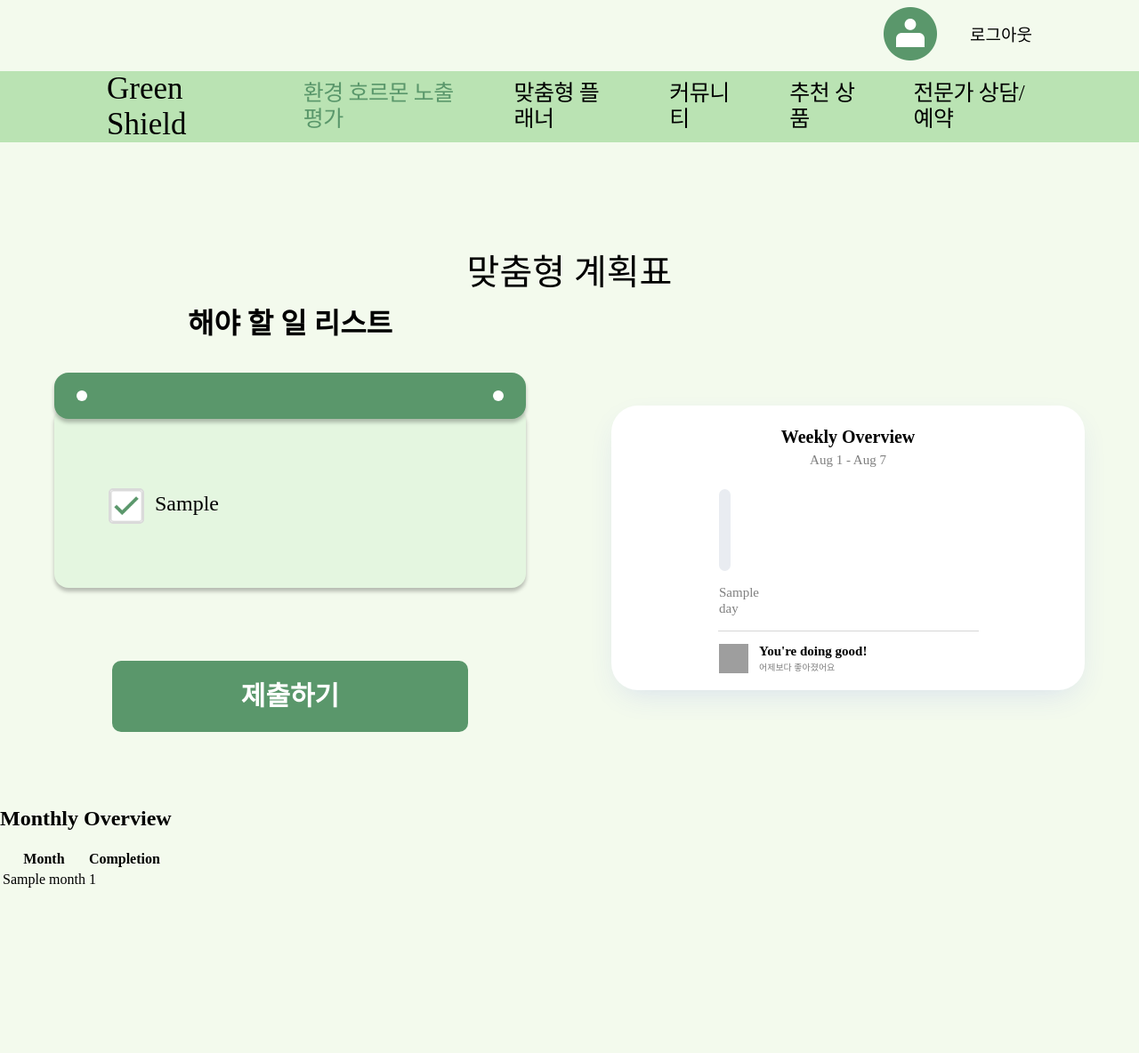
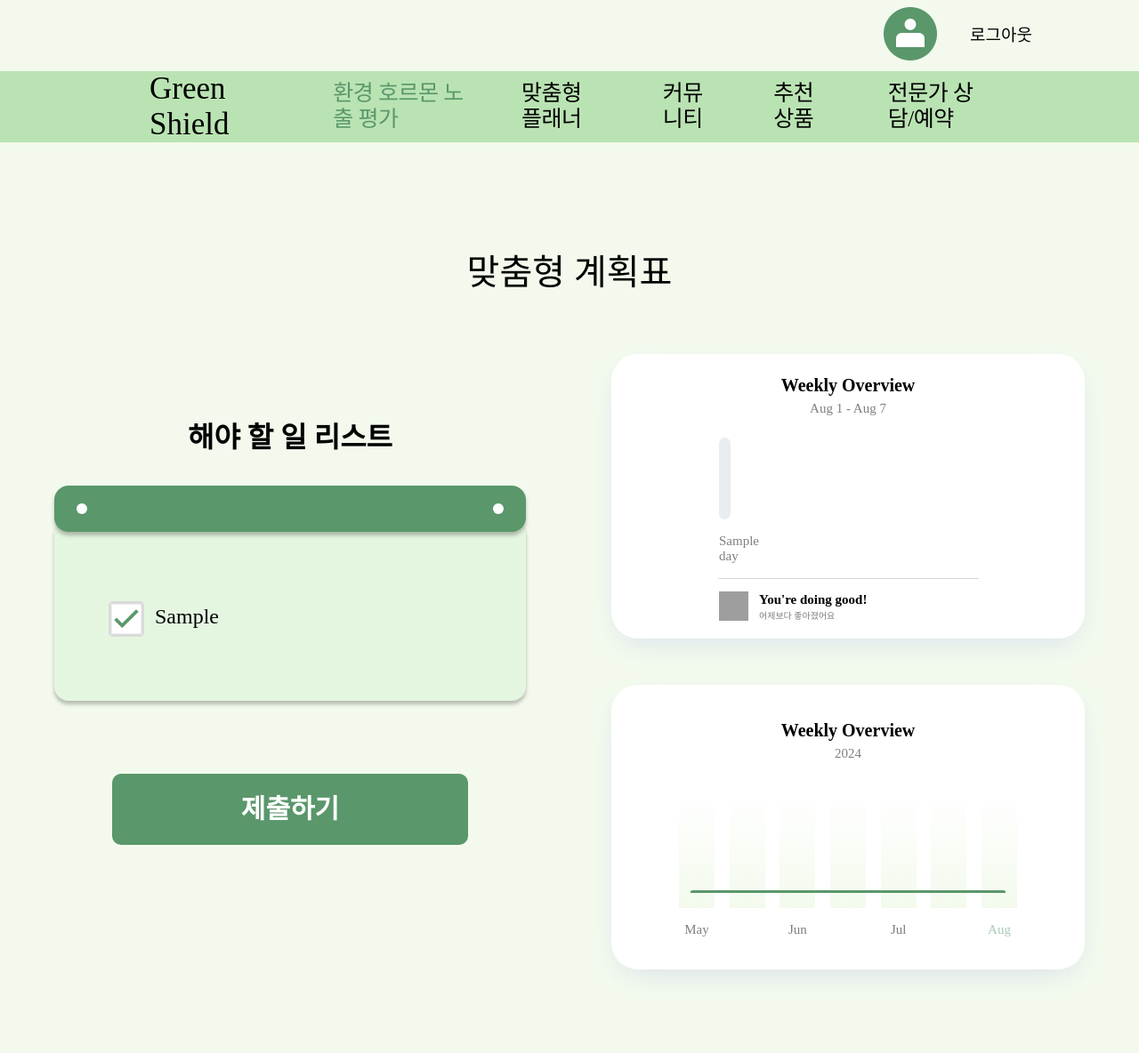
Before and after one commit to likelion-hackathon-greenshield/GreenShield, a Django app: template greenPrj/green/templates/green/list.html in a window 1280 px wide. Shown: the whole page at 89% size. Before the commit the page ends 998 px from the top, so only its background shows below. Run offline with Django 4.2, Linux system fonts and the light colour scheme; the template is opened without the code that fills it: most values are stand-ins (such as "Sample title", 1, 10 or a date in 2020); grey boxes are pictures that could not be loaded.

Commit message:
[design] 곡선 그래프 성공git add .git add .git add .git add .

```diff
--- a/greenPrj/green/templates/green/list.html
+++ b/greenPrj/green/templates/green/list.html
@@ -64,6 +64,8 @@
         <!-- 분석 결과 그래프 -->
         <section class="chart">
           <!-- 막대 그래프 -->
+          <!-- 막대 그래프 -->
+          <!-- 막대 그래프 -->
           <div class="chart">
             <h4 class="chart-name">Weekly Overview</h4>
             <p class="chart-date">Aug 1 - Aug 7</p>
@@ -101,6 +103,62 @@
               </div>
             </div>
           </div>
+
+          <!-- 곡선 그래프 -->
+          <!-- 곡선 그래프 -->
+          <!-- 곡선 그래프 -->
+          <div class="chart">
+            <div class="chart-margin">
+              <h4 class="chart-name">Weekly Overview</h4>
+              <p class="chart-date">2024</p>
+              <ul class="bar2">
+                <li></li>
+                <li></li>
+                <li></li>
+                <li></li>
+                <li></li>
+                <li></li>
+                <li></li>
+              </ul>
+              <ul class="bar2-x-axis">
+                <li></li>
+                <li></li>
+                <li></li>
+                <li></li>
+                <!-- <li>Mar</li>
+                <li>May</li>
+                <li>Jul</li>
+                <li style="color: #5a976b">Aug</li> -->
+              </ul>
+              <!-- round된 곡선 끝 보이도록 5정도 여유분 두기 -->
+              <div class="bar2-line">
+                <svg class="bar2-line" viewBox="0 0 300 100">
+                  <!-- x값 - 90씩, 30씩 -->
+                  <path
+                    class="bar2-line"
+                    fill="none"
+                    stroke="#5A976B"
+                    stroke-width="4"
+                    stroke-linecap="round"
+                    d=""
+                  />
+                  <!-- d="
+                       M 15 96
+                       C 45 96 75 42 105 42
+                       C 135 42 165 64 195 64
+                       C 225 64 255 12 285 12
+                     "
+
+                       d="
+                    M 15
+                    C 45 75 105
+                    C 135 165 195
+                    C 225 255 285
+                    " -->
+                </svg>
+              </div>
+            </div>
+          </div>
         </section>
       </div>
     </section>
@@ -117,16 +175,9 @@
         {% endfor %}
       </tbody>
     </table>
-    -->
 
     <h2>Monthly Overview</h2>
     <table>
-      <thead>
-        <tr>
-          <th>Month</th>
-          <th>Completion</th>
-        </tr>
-      </thead>
       <tbody>
         {% for month, count in completion_by_month.items %}
         <tr>
@@ -136,11 +187,21 @@
         {% endfor %}
       </tbody>
     </table>
+    -->
 
+    <!-- Django 템플릿 엔진을 사용하여 JavaScript 변수에 데이터 할당 -->
     <script>
-      // Django 템플릿 엔진을 사용하여 JavaScript 변수에 데이터 할당
       var completionData = {{ completion_by_day|safe }};
     </script>
     <script src="{% static 'js/list.js' %}"></script>
+    <script id="data" type="application/json">
+      {
+        {% for month, count in completion_by_month.items %}
+          "{{ month }}": {{ count }}{% if not forloop.last %},{% endif %}
+        {% endfor %}
+      }
+    </script>
+
+    <script src="{% static 'js/list_curve.js' %}"></script>
   </body>
 </html>
--- a/greenPrj/static/css/list.css
+++ b/greenPrj/static/css/list.css
@@ -8,12 +8,13 @@ section h1.page-name {
   justify-content: center;
 }
 div.container {
+  margin: 0 48px;
   display: flex;
   justify-content: center;
   align-items: center;
 }
 section.todo-list {
-  margin: 0 48px;
+  margin: 84px 48px;
 
   display: flex;
   flex-direction: column;
--- a/greenPrj/static/js/list.js
+++ b/greenPrj/static/js/list.js
@@ -16,7 +16,7 @@ document.addEventListener("DOMContentLoaded", () => {
           if (count === 0) {
             // count가 0인 경우
             barElements[index].style.height = "100px";
-            barElements[index].style.backgroundColor = "#e0e0e0"; // 예를 들어 연한 회색으로 설정
+            barElements[index].style.backgroundColor = "#F1F1F1"; // 예를 들어 연한 회색으로 설정
           } else if (index < today) {
             // 오늘 이전의 요일
             barElements[index].style.height = count * 20 + "px";
--- /dev/null
+++ b/greenPrj/static/js/list_curve.js
@@ -0,0 +1,65 @@
+document.addEventListener("DOMContentLoaded", function () {
+  // 현재 날짜 가져오기
+  const today = new Date();
+  const currentMonth = today.getMonth(); // 0 (January) ~ 11 (December)
+
+  // 월 이름 배열
+  const monthNames = [
+    "Jan",
+    "Feb",
+    "Mar",
+    "Apr",
+    "May",
+    "Jun",
+    "Jul",
+    "Aug",
+    "Sep",
+    "Oct",
+    "Nov",
+    "Dec",
+  ];
+
+  // 최근 4개월 계산
+  const recentMonths = [];
+  for (let i = 3; i >= 0; i--) {
+    const monthIndex = (currentMonth - i + 12) % 12;
+    recentMonths.push(monthNames[monthIndex]);
+  }
+
+  // bar2-x-axis 요소 업데이트
+  const xAxisElements = document.querySelectorAll(".bar2-x-axis li");
+  xAxisElements.forEach((element, index) => {
+    element.textContent = recentMonths[index];
+    if (index === 3) {
+      // 가장 최근 달인 경우 스타일 추가
+      element.style.color = "#5a976b";
+    }
+  });
+
+  // 곡선 그래프
+  // 곡선 그래프
+  // 곡선 그래프
+
+  // JSON 데이터 가져오기
+  const dataElement = document.getElementById("data");
+  console.log("Raw JSON data:", dataElement.textContent);
+  const data = JSON.parse(dataElement.textContent);
+
+  // 최근 4개월의 데이터 가져오기
+  const counts = recentMonths.map((month) => data[month] || 0);
+
+  // y값 계산
+  const yValues = counts.map((count) => 100 - count * 2);
+
+  // SVG path의 d 속성 값 생성
+  const d = `
+    M 15 ${yValues[0]}
+    C 45 ${yValues[0]} 75 ${yValues[1]} 105 ${yValues[1]}
+    C 135 ${yValues[1]} 165 ${yValues[2]} 195 ${yValues[2]}
+    C 225 ${yValues[2]} 255 ${yValues[3]} 285 ${yValues[3]}
+  `;
+
+  // path 요소 업데이트
+  const pathElement = document.querySelector(".bar2-line path");
+  pathElement.setAttribute("d", d);
+});
```
Also changed, not shown: greenPrj/db.sqlite3.
